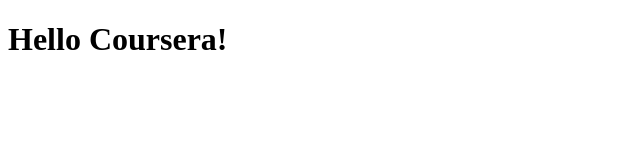
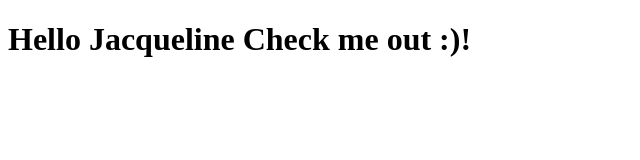
Before and after one commit to jokpala/coursera-test, a plain HTML site: page site/index.html in a window 1280 px wide. Shown: the whole page, without its empty margins (0-640 px from the left). Drawn offline with Linux system fonts and the light colour scheme.

Commit message:
My First Page!!!!

```diff
--- a/site/index.html
+++ b/site/index.html
@@ -4,6 +4,7 @@
 	<title>Hello Coursera!</title>
 </head>
 <body>
-<h1>Hello Coursera!</h1>
+<h1>Hello Jacqueline
+Check me out :)!</h1>
 </body>
 </html>
```
